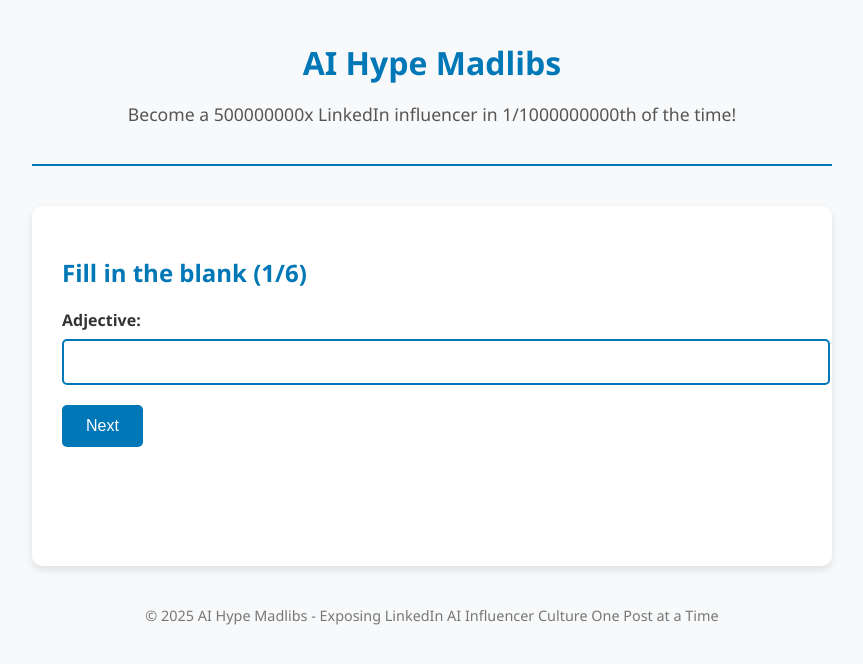
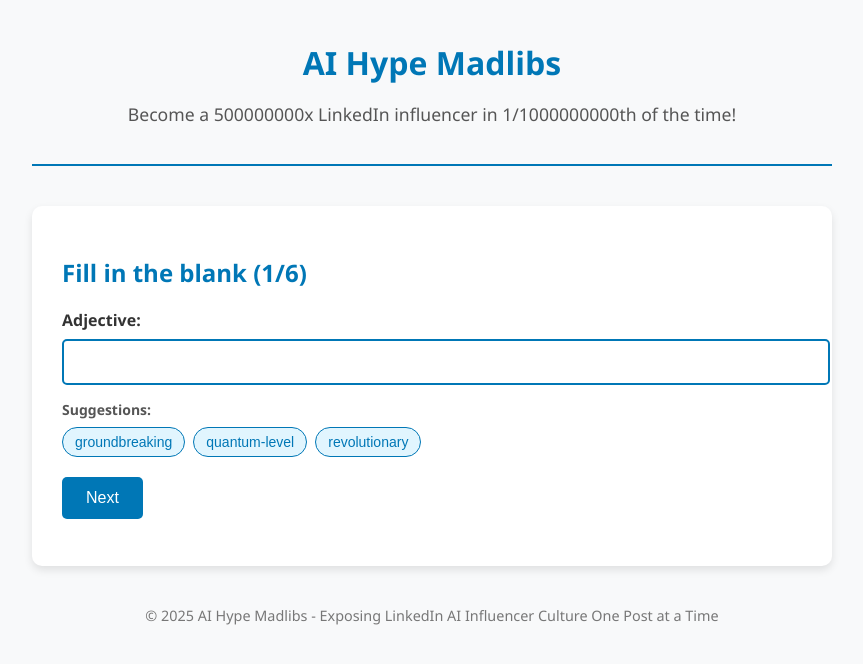
Before and after one commit to overfocus/madlibs, a React (Create React App) app: page / in a window 1280 px wide. Shown: the top 664 px of the page, without its empty margins (208-1071 px from the left). Built offline with nearby package versions, Linux system fonts and the light colour scheme.

Commit message:
lets add suggestions

```diff
--- a/src/App.css
+++ b/src/App.css
@@ -60,6 +60,39 @@ input[type="text"]:focus {
   outline: none;
 }
 
+.suggestions {
+  margin-top: 15px;
+}
+
+.suggestions p {
+  font-size: 14px;
+  color: #555;
+  margin-bottom: 8px;
+  font-weight: bold;
+}
+
+.suggestion-buttons {
+  display: flex;
+  flex-wrap: wrap;
+  gap: 8px;
+}
+
+.suggestion-btn {
+  background-color: #e1f5fe;
+  color: #0077b6;
+  border: 1px solid #0077b6;
+  border-radius: 20px;
+  padding: 6px 12px;
+  font-size: 14px;
+  cursor: pointer;
+  transition: all 0.2s;
+}
+
+.suggestion-btn:hover {
+  background-color: #0077b6;
+  color: white;
+}
+
 .submit-btn, .reset-btn {
   background-color: #0077b6;
   color: white;
--- a/src/App.js
+++ b/src/App.js
@@ -1,5 +1,31 @@
-import React, { useState } from 'react';
+import React, { useState, useEffect } from 'react';
 import './App.css';
+
+// Word suggestion lists for different types of prompts
+const suggestions = {
+  noun: [
+    'productivity', 'efficiency', 'workflow', 'ROI', 'synergy', 'disruption', 'innovation', 'transformation',
+    'paradigm', 'algorithm', 'pipeline', 'ecosystem', 'framework', 'solution', 'platform', 'interface',
+    'neural network', 'machine learning', 'data', 'analytics', 'insights', 'KPIs', 'metrics', 'benchmark',
+    'scalability', 'optimization', 'throughput', 'bandwidth', 'latency', 'bottleneck', 'overhead', 'cloud'
+  ],
+  adjective: [
+    'groundbreaking', 'revolutionary', 'disruptive', 'innovative', 'cutting-edge', 'state-of-the-art',
+    'next-generation', 'game-changing', 'transformative', 'paradigm-shifting', 'bleeding-edge', 'future-proof',
+    'seamless', 'frictionless', 'intuitive', 'robust', 'scalable', 'enterprise-grade', 'mission-critical',
+    'hyper-efficient', 'ultra-optimized', 'quantum-level', 'unprecedented', 'unparalleled', 'extraordinary'
+  ],
+  verb: [
+    'revolutionized', 'disrupted', 'transformed', 'optimized', 'streamlined', 'accelerated', 'amplified',
+    'leveraged', 'engineered', 'architected', 'pioneered', 'spearheaded', 'orchestrated', 'implemented',
+    'deployed', 'scaled', 'iterated', 'innovated', 'enhanced', 'elevated', 'maximized', 'unlocked',
+    'unleashed', 'catalyzed', 'empowered', 'enabled', 'expedited', 'facilitated', 'generated', 'harnessed'
+  ],
+  number: [
+    '10', '42', '100', '250', '500', '1000', '10000', '1000000', '1000000000', '99.9', '150', '200', '300',
+    '3', '5', '7', '12', '15', '20', '25', '30', '50', '75', '90', '99', '110', '125', '200', '400', '750'
+  ]
+};
 
 const App = () => {
   // State to track the current step in the madlib process
@@ -10,6 +36,8 @@ const App = () => {
   const [currentInput, setCurrentInput] = useState('');
   // State to track if the madlib is complete
   const [isComplete, setIsComplete] = useState(false);
+  // State to track current suggestions
+  const [currentSuggestions, setCurrentSuggestions] = useState([]);
 
   // Collection of AI hype templates
   const templates = [
@@ -653,30 +681,62 @@ const App = () => {
     return templates[randomIndex];
   });
 
+  // Generate random suggestions based on the current input type
+  const generateSuggestions = (step, count = 3) => {
+    if (!selectedTemplate.inputs[step]) return [];
+
+    // Determine which suggestion list to use based on the label
+    let suggestionType = 'noun'; // default
+    const currentLabel = selectedTemplate.inputs[step].label.toLowerCase();
+
+    if (currentLabel.includes('adjective')) {
+      suggestionType = 'adjective';
+    } else if (currentLabel.includes('verb')) {
+      suggestionType = 'verb';
+    } else if (currentLabel.includes('number')) {
+      suggestionType = 'number';
+    } else if (currentLabel.includes('noun')) {
+      suggestionType = 'noun';
+    }
+
+    // Get the appropriate suggestion list
+    const suggestionList = suggestions[suggestionType] || suggestions.noun;
+
+    // Shuffle and take the first 'count' items
+    return [...suggestionList]
+      .sort(() => 0.5 - Math.random())
+      .slice(0, count);
+  };
+
   // Handle input change
   const handleInputChange = (e) => {
     setCurrentInput(e.target.value);
   };
 
+  // Handle suggestion click
+  const handleSuggestionClick = (suggestion) => {
+    setCurrentInput(suggestion);
+  };
+
+  // Update suggestions when current step changes
+  useEffect(() => {
+    if (!isComplete) {
+      setCurrentSuggestions(generateSuggestions(currentStep));
+    }
+  }, [currentStep, isComplete]);
+
   // Handle form submission
   const handleSubmit = (e) => {
     e.preventDefault();
-
-    // Get the current input field
     const currentInputField = selectedTemplate.inputs[currentStep];
-
-    // Update userInputs with the current input
     setUserInputs({
       ...userInputs,
       [currentInputField.id]: currentInput
     });
-
-    // Clear the current input
     setCurrentInput('');
-
-    // Move to the next step or complete the madlib
     if (currentStep < selectedTemplate.inputs.length - 1) {
       setCurrentStep(currentStep + 1);
+      // New suggestions will be generated via useEffect when currentStep changes
     } else {
       setIsComplete(true);
     }
@@ -725,6 +785,21 @@ const App = () => {
                   autoFocus
                   required
                 />
+                <div className="suggestions">
+                  <p>Suggestions:</p>
+                  <div className="suggestion-buttons">
+                    {currentSuggestions.map((suggestion, index) => (
+                      <button
+                        key={index}
+                        type="button"
+                        className="suggestion-btn"
+                        onClick={() => handleSuggestionClick(suggestion)}
+                      >
+                        {suggestion}
+                      </button>
+                    ))}
+                  </div>
+                </div>
               </div>
               <button type="submit" className="submit-btn">
                 {currentStep === selectedTemplate.inputs.length - 1 ? 'Complete' : 'Next'}
```
